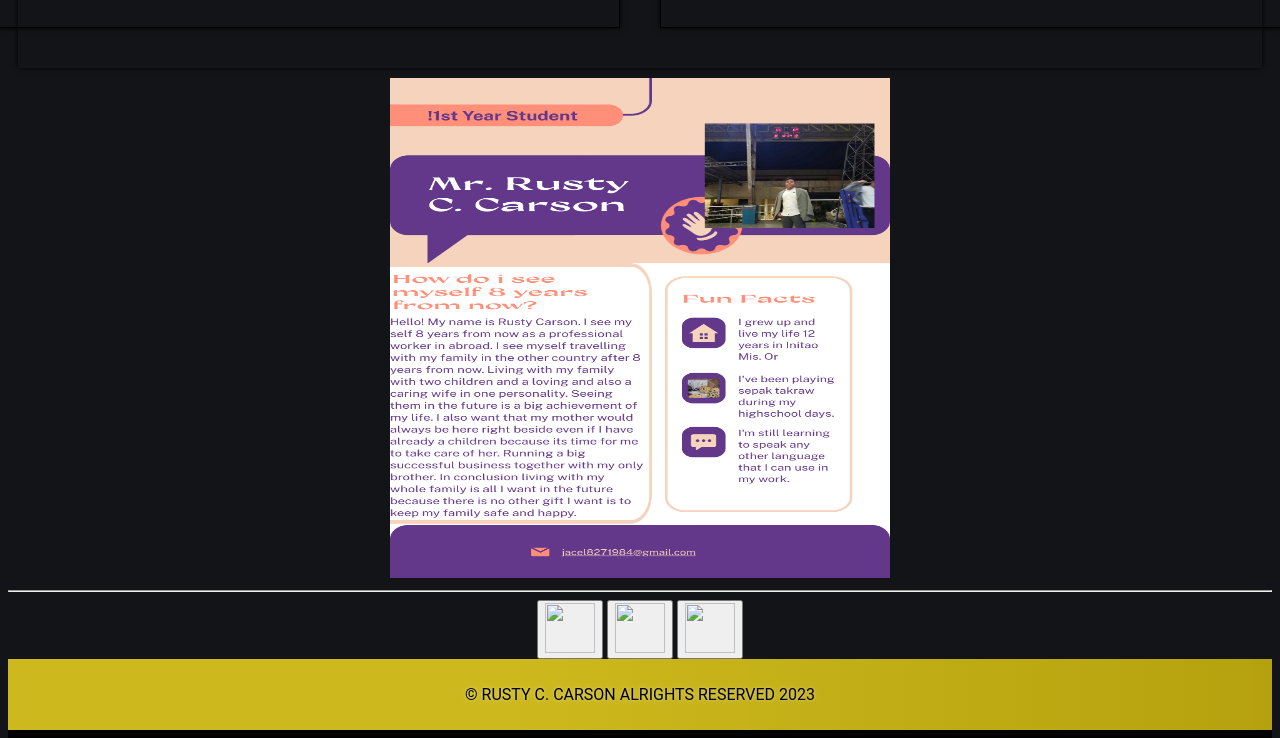
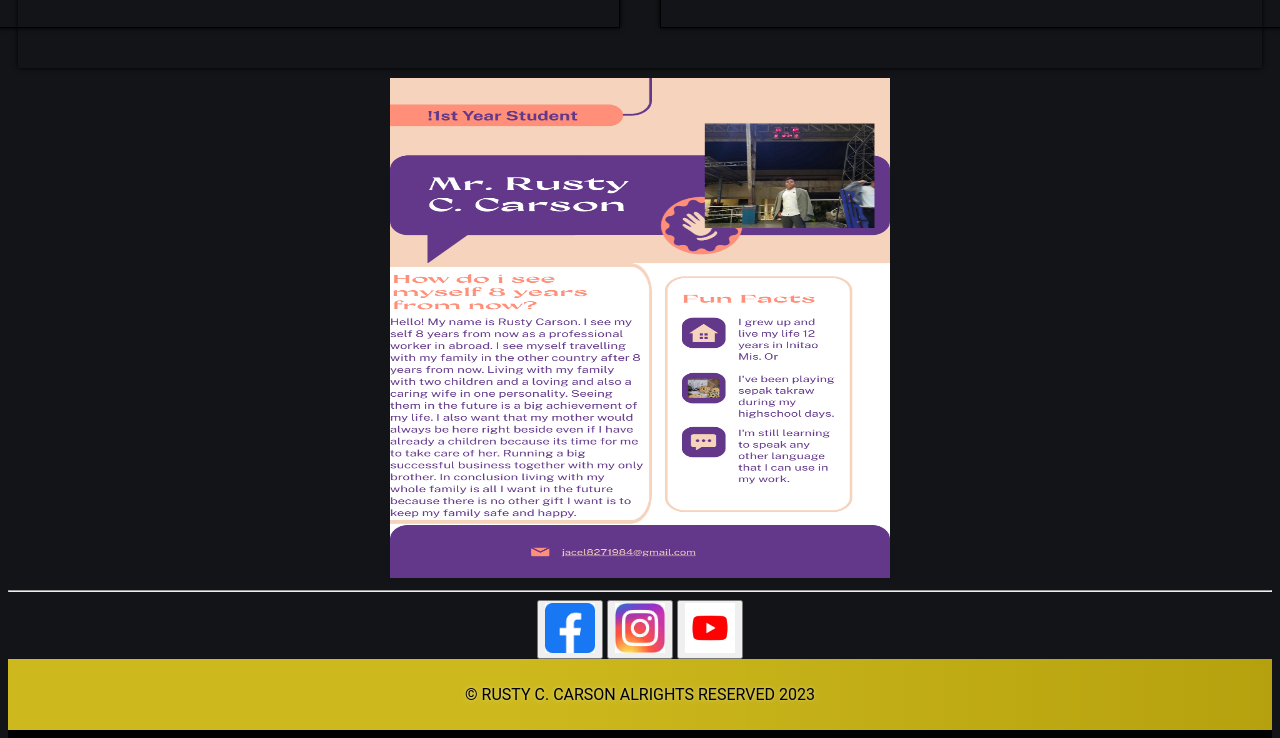
Before and after one commit to rendezvousofficial/finalscarson.github.io, a plain HTML site: page index.html in a window 1280 px wide. Shown: the part 829-1567 px from the top of the page. Drawn offline with Linux system fonts and the light colour scheme; a script that the page names is missing.

Commit message:
Update index.html

```diff
--- a/index.html
+++ b/index.html
@@ -289,9 +289,9 @@
 		<img src="img/000.png" height="500px" width="500px" >  <hr>
 	</div>
 	<div class="container1" style="text-align: center;">
-		<a target="_blank" href="https://www.facebook.com"><button type="button"><img src="media/fb.png" height="50px" width="50px" ></button></a>
-		<a target="_blank" href="https://www.instagram.com"><button type="button"><img src="media/ig.jpg" height="50px" width="50px" ></button></button></a>
-		<a target="_blank" href="https://www.youtube.com"><button type="button"><img src="media/yt.png" height="50px" width="50px" ></button></button></a>
+		<a target="_blank" href="https://www.facebook.com"><button type="button"><img src="img/fb.png" height="50px" width="50px" ></button></a>
+		<a target="_blank" href="https://www.instagram.com"><button type="button"><img src="img/ig.jpg" height="50px" width="50px" ></button></button></a>
+		<a target="_blank" href="https://www.youtube.com"><button type="button"><img src="img/yt.png" height="50px" width="50px" ></button></button></a>
 	</div>
 
 	</body>
```
